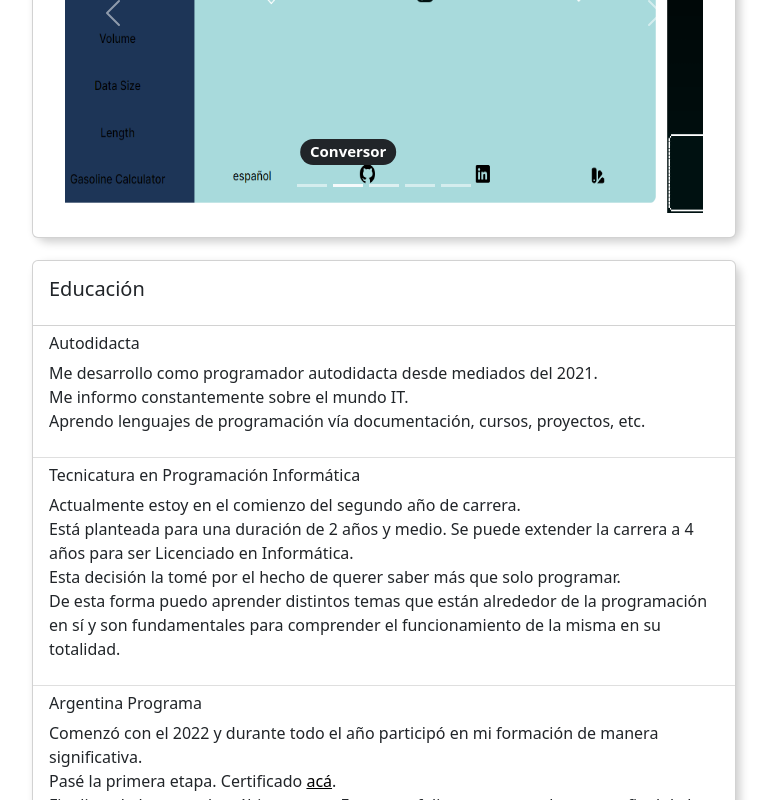
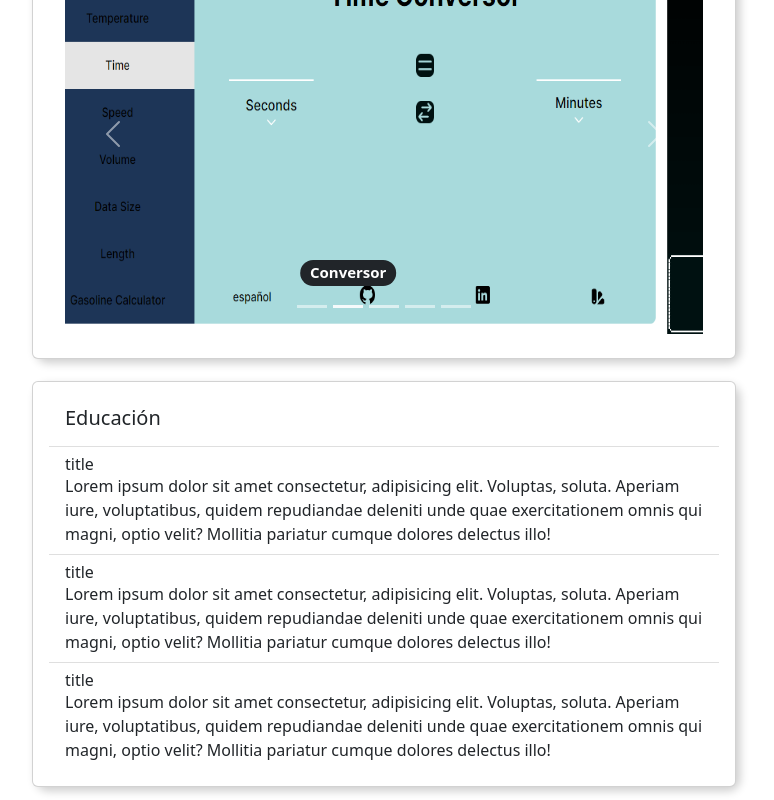
Before and after one commit to zstobi/proyecto-portfolio-front-end, an Angular app in the folder frontend-ap-pf/: page / in a window 1280 px wide. Shown: the part 2000-2800 px from the top of the page, without its empty margins (256-1030 px from the left). Built offline with nearby package versions, Linux system fonts and the light colour scheme.

Commit message:
almost finished editionMode

```diff
--- a/frontend-ap-pf/src/app/components/login/login.component.ts
+++ b/frontend-ap-pf/src/app/components/login/login.component.ts
@@ -19,7 +19,7 @@ export class LoginComponent {
     private loginSvce: LoginFormService,
     private router: Router
     ) {
-      // this.obligatedLogout();
+      this.obligatedLogout();
     }
 
   login(form: NgForm) {
@@ -31,9 +31,9 @@ export class LoginComponent {
       })
   }
 
-  // obligatedLogout(){
-  //   if (this.router.url != '/editionMode'){
-  //     localStorage.removeItem('token');
-  //   }
-  // }
+  obligatedLogout(){
+    if (this.router.url != ''){
+      localStorage.removeItem('token');
+    }
+  }
 }
--- a/frontend-ap-pf/src/app/components/sections/abtm/abtm.component.css
+++ b/frontend-ap-pf/src/app/components/sections/abtm/abtm.component.css
@@ -24,39 +24,10 @@ p {
     gap: 20px;
 }
 
-.nonStyled {
-    border: none;
-    margin: 0;
-    padding: 0;
-    background-color: inherit;
-}
-
-/* icon design */
-.icon {
-    width: 23px;
-    height: 23px;
-}
-
-/* add design */
-.add {
-    color: #000;
-}
-
-/* delete design */
-.delete {
-    color: #ff0000;
-}
-
-/* edit design */
-.edit {
-    color: #6c757d;
-    height: 21.5px;
-}
-
 @media (max-width : 400px) {
     .itemBtns {
         display: grid;
-        gap: 30px;
+        gap: 20px;
     }
 
     .btns {
--- a/frontend-ap-pf/src/app/components/sections/abtm/abtm.component.html
+++ b/frontend-ap-pf/src/app/components/sections/abtm/abtm.component.html
@@ -13,8 +13,6 @@
               </button>
 
             </li>
-          </ul>
-          <ul class="list-group list-group-flush">
             <li class="list-group-item itemBtns">
 
               <p>Lorem ipsum dolor sit amet consectetur, adipisicing elit. Voluptas, soluta. Aperiam iure, voluptatibus, quidem repudiandae deleniti unde quae exercitationem omnis qui magni, optio velit? Mollitia pariatur cumque dolores delectus illo!</p>
--- a/frontend-ap-pf/src/app/components/sections/ed/ed.component.css
+++ b/frontend-ap-pf/src/app/components/sections/ed/ed.component.css
@@ -0,0 +1,39 @@
+/* text no margin */
+p {
+    margin: 0;
+    text-justify: auto;
+}
+
+/* items and buttons field */
+.itemBtns {
+    display: inline-flex;
+    justify-content: space-between;
+    gap: 30px;
+}
+
+.itemBtnsAdd {
+    display: inline-flex;
+    justify-content: space-between;
+    gap: 30px;
+}
+
+/* buttons field */
+.btns {
+    display: inline-flex;
+    place-items: center;
+    gap: 20px;
+}
+
+@media (max-width : 400px) {
+    .itemBtns {
+        display: grid;
+        gap: 20px;
+    }
+
+    .btns {
+        display: inline-flex;
+        place-content: center;
+
+        padding-bottom: 10px;
+    }
+}
--- a/frontend-ap-pf/src/app/components/sections/ed/ed.component.html
+++ b/frontend-ap-pf/src/app/components/sections/ed/ed.component.html
@@ -1,39 +1,96 @@
 <div class="col">
     <div class="card">
-        <div class="card-body">
-        <h5 class="card-title">Educación</h5>
-        </div>
+      <div class="card-body">
         <ul class="list-group list-group-flush">
-        <li class="list-group-item">
-          <p class="h6">Autodidacta</p>
-          <p>Me desarrollo como programador autodidacta desde mediados del 2021.
-            <br>
-            Me informo constantemente sobre el mundo IT.
-            <br>
-            Aprendo lenguajes de programación vía documentación, cursos, proyectos, etc.
-          </p>
-        </li>
-        <li class="list-group-item">
-          <p class="h6">Tecnicatura en Programación Informática</p>
-          <p>Actualmente estoy en el comienzo del segundo año de carrera.
-            <br>
-            Está planteada para una duración de 2 años y medio.
-            Se puede extender la carrera a 4 años para ser Licenciado en Informática.
-            <br>
-            Esta decisión la tomé por el hecho de querer saber más que solo programar.
-            <br>
-            De esta forma puedo aprender distintos temas que están alrededor de la programación en sí y son fundamentales para comprender el funcionamiento de la misma en su totalidad.
-          </p>
-        </li>
-        <li class="list-group-item">
-          <p class="h6">Argentina Programa</p>
-          <p>Comenzó con el 2022 y durante todo el año participó en mi formación de manera significativa.
-            <br>
-            Pasé la primera etapa. Certificado <a target="_blank" href="assets/certificado-etapa1.pdf"><u>acá</u></a>.
-            <br>
-            Finalizando la segunda y última etapa. Este portafolio representa el proyecto final de la misma.
-          </p>
-        </li>
+
+          <li class="list-group-item itemBtnsAdd">
+
+            <h5 class="card-title">Educación</h5>
+
+            <button class="nonStyled" *ngIf="editMode()">
+              <svg xmlns="http://www.w3.org/2000/svg" fill="none" viewBox="0 0 24 24" stroke-width="1.5" stroke="currentColor" class="w-6 h-6 icon add">
+                <path stroke-linecap="round" stroke-linejoin="round" d="M12 9v6m3-3H9m12 0a9 9 0 11-18 0 9 9 0 0118 0z" />
+              </svg>
+            </button>
+
+          </li>
+
+          <li class="list-group-item itemBtns">
+
+            <div class="texts">
+              <p class="h6">title</p>
+              <p>Lorem ipsum dolor sit amet consectetur, adipisicing elit. Voluptas, soluta. Aperiam iure, voluptatibus, quidem repudiandae deleniti unde quae exercitationem omnis qui magni, optio velit? Mollitia pariatur cumque dolores delectus illo!</p>
+            </div>
+
+            <div class="btns" *ngIf="editMode()">
+
+              <button class="nonStyled">
+                <svg xmlns="http://www.w3.org/2000/svg" fill="none" viewBox="0 0 24 24" stroke-width="1.5" stroke="currentColor" class="w-6 h-6 icon delete">
+                  <path stroke-linecap="round" stroke-linejoin="round" d="M9.75 9.75l4.5 4.5m0-4.5l-4.5 4.5M21 12a9 9 0 11-18 0 9 9 0 0118 0z" />
+                </svg>
+              </button>
+
+              <button class="nonStyled">
+                <svg xmlns="http://www.w3.org/2000/svg" fill="none" viewBox="0 0 24 24" stroke-width="1.5" stroke="currentColor" class="w-6 h-6 icon edit">
+                  <path stroke-linecap="round" stroke-linejoin="round" d="M16.862 4.487l1.687-1.688a1.875 1.875 0 112.652 2.652L10.582 16.07a4.5 4.5 0 01-1.897 1.13L6 18l.8-2.685a4.5 4.5 0 011.13-1.897l8.932-8.931zm0 0L19.5 7.125M18 14v4.75A2.25 2.25 0 0115.75 21H5.25A2.25 2.25 0 013 18.75V8.25A2.25 2.25 0 015.25 6H10" />
+                </svg>
+              </button>
+
+            </div>
+
+          </li>
+
+          <li class="list-group-item itemBtns">
+
+            <div class="texts">
+              <p class="h6">title</p>
+              <p>Lorem ipsum dolor sit amet consectetur, adipisicing elit. Voluptas, soluta. Aperiam iure, voluptatibus, quidem repudiandae deleniti unde quae exercitationem omnis qui magni, optio velit? Mollitia pariatur cumque dolores delectus illo!</p>
+            </div>
+
+            <div class="btns" *ngIf="editMode()">
+
+              <button class="nonStyled">
+                <svg xmlns="http://www.w3.org/2000/svg" fill="none" viewBox="0 0 24 24" stroke-width="1.5" stroke="currentColor" class="w-6 h-6 icon delete">
+                  <path stroke-linecap="round" stroke-linejoin="round" d="M9.75 9.75l4.5 4.5m0-4.5l-4.5 4.5M21 12a9 9 0 11-18 0 9 9 0 0118 0z" />
+                </svg>
+              </button>
+
+              <button class="nonStyled">
+                <svg xmlns="http://www.w3.org/2000/svg" fill="none" viewBox="0 0 24 24" stroke-width="1.5" stroke="currentColor" class="w-6 h-6 icon edit">
+                  <path stroke-linecap="round" stroke-linejoin="round" d="M16.862 4.487l1.687-1.688a1.875 1.875 0 112.652 2.652L10.582 16.07a4.5 4.5 0 01-1.897 1.13L6 18l.8-2.685a4.5 4.5 0 011.13-1.897l8.932-8.931zm0 0L19.5 7.125M18 14v4.75A2.25 2.25 0 0115.75 21H5.25A2.25 2.25 0 013 18.75V8.25A2.25 2.25 0 015.25 6H10" />
+                </svg>
+              </button>
+
+            </div>
+
+          </li>
+
+          <li class="list-group-item itemBtns">
+
+            <div class="texts">
+              <p class="h6">title</p>
+              <p>Lorem ipsum dolor sit amet consectetur, adipisicing elit. Voluptas, soluta. Aperiam iure, voluptatibus, quidem repudiandae deleniti unde quae exercitationem omnis qui magni, optio velit? Mollitia pariatur cumque dolores delectus illo!</p>
+            </div>
+
+            <div class="btns" *ngIf="editMode()">
+
+              <button class="nonStyled">
+                <svg xmlns="http://www.w3.org/2000/svg" fill="none" viewBox="0 0 24 24" stroke-width="1.5" stroke="currentColor" class="w-6 h-6 icon delete">
+                  <path stroke-linecap="round" stroke-linejoin="round" d="M9.75 9.75l4.5 4.5m0-4.5l-4.5 4.5M21 12a9 9 0 11-18 0 9 9 0 0118 0z" />
+                </svg>
+              </button>
+
+              <button class="nonStyled">
+                <svg xmlns="http://www.w3.org/2000/svg" fill="none" viewBox="0 0 24 24" stroke-width="1.5" stroke="currentColor" class="w-6 h-6 icon edit">
+                  <path stroke-linecap="round" stroke-linejoin="round" d="M16.862 4.487l1.687-1.688a1.875 1.875 0 112.652 2.652L10.582 16.07a4.5 4.5 0 01-1.897 1.13L6 18l.8-2.685a4.5 4.5 0 011.13-1.897l8.932-8.931zm0 0L19.5 7.125M18 14v4.75A2.25 2.25 0 0115.75 21H5.25A2.25 2.25 0 013 18.75V8.25A2.25 2.25 0 015.25 6H10" />
+                </svg>
+              </button>
+
+            </div>
+
+          </li>
+
         </ul>
+      </div>
     </div>
 </div>
--- a/frontend-ap-pf/src/app/components/sections/ed/ed.component.ts
+++ b/frontend-ap-pf/src/app/components/sections/ed/ed.component.ts
@@ -1,4 +1,5 @@
 import { Component } from '@angular/core';
+import { Router } from '@angular/router';
 
 @Component({
   selector: 'app-ed',
@@ -6,5 +7,19 @@ import { Component } from '@angular/core';
   styleUrls: ['./ed.component.css']
 })
 export class EdComponent {
+  constructor(
+    private router: Router
+  ) {}
 
+  ngOnInit(){
+    this.editMode();
+  }
+
+  editMode(){
+    if (localStorage.getItem('token') == null){
+      return false;
+    } else {
+      return true;
+    }
+  }
 }
--- a/frontend-ap-pf/src/app/components/sections/prjs/prjs.component.css
+++ b/frontend-ap-pf/src/app/components/sections/prjs/prjs.component.css
@@ -1,9 +1,3 @@
-/* text no margin */
-p {
-    margin: 0;
-    text-justify: auto;
-}
-
 /* items and buttons field */
 .itemBtns {
     display: inline-flex;
@@ -24,39 +18,10 @@ p {
     gap: 20px;
 }
 
-.nonStyled {
-    border: none;
-    margin: 0;
-    padding: 0;
-    background-color: inherit;
-}
-
-/* icon design */
-.icon {
-    width: 23px;
-    height: 23px;
-}
-
-/* add design */
-.add {
-    color: #000;
-}
-
-/* delete design */
-.delete {
-    color: #ff0000;
-}
-
-/* edit design */
-.edit {
-    color: #6c757d;
-    height: 21.5px;
-}
-
 @media (max-width : 400px) {
     .itemBtns {
         display: grid;
-        gap: 30px;
+        gap: 20px;
     }
 
     .btns {
--- a/frontend-ap-pf/src/styles.css
+++ b/frontend-ap-pf/src/styles.css
@@ -73,3 +73,34 @@ a:hover {
         width: 55vw;
     }
 }
+
+/* styles for editionMode */
+
+.nonStyled {
+    border: none;
+    margin: 0;
+    padding: 0;
+    background-color: inherit;
+}
+
+/* icon design */
+.icon {
+    width: 23px;
+    height: 23px;
+}
+
+/* add design */
+.add {
+    color: #000;
+}
+
+/* delete design */
+.delete {
+    color: #ff0000;
+}
+
+/* edit design */
+.edit {
+    color: #6c757d;
+    height: 21.5px;
+}
```
